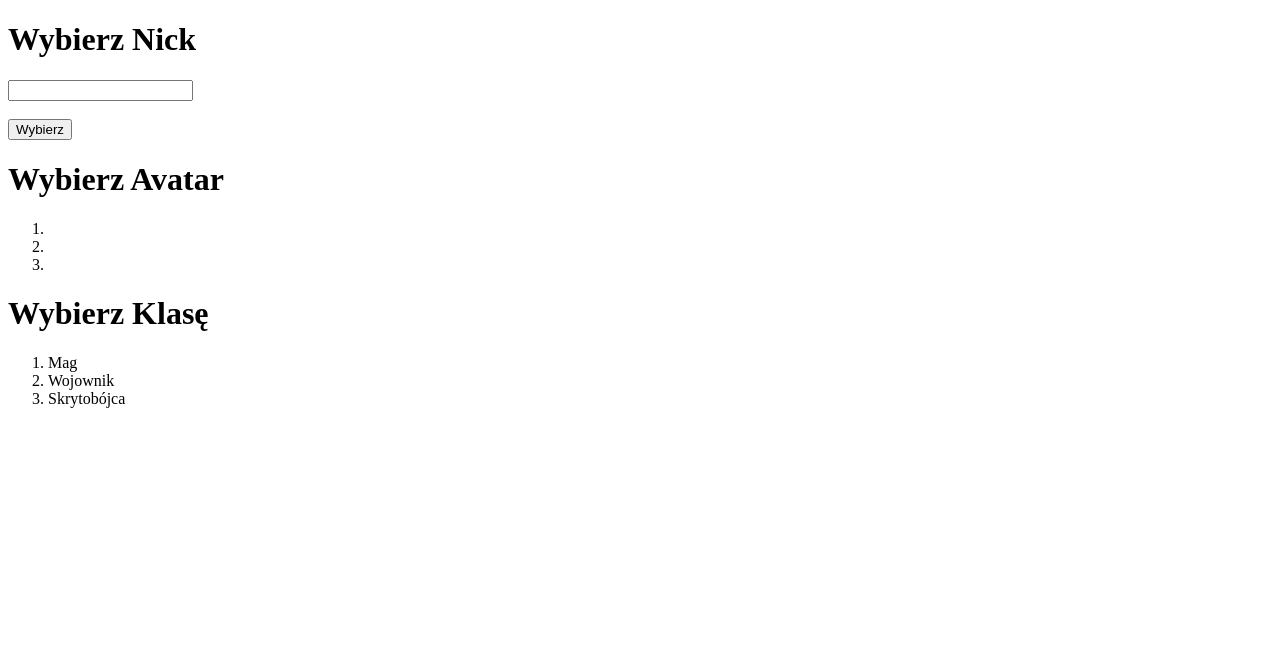
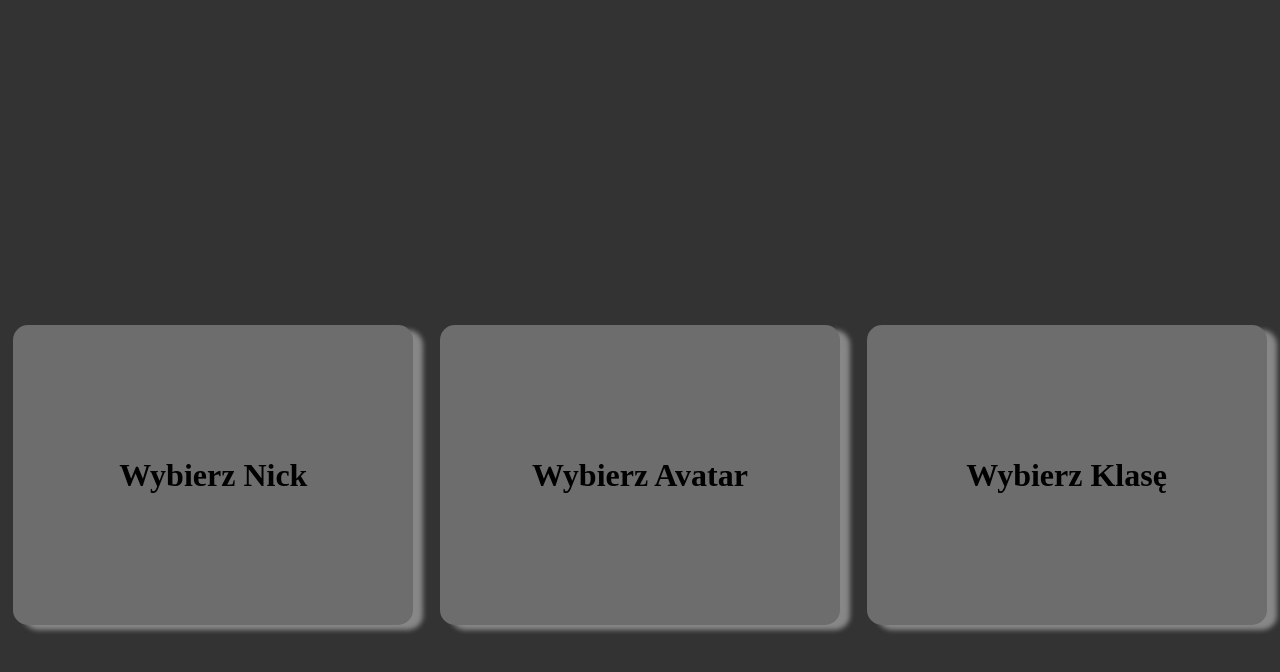
Before and after one commit to Kitemo0/simple-websites, a plain HTML site: page unfolding_tiles.html in a window 1280 px wide. Drawn offline with Linux system fonts and the light colour scheme.

Commit message:
Update unfolding_tiles.html

```diff
--- a/unfolding_tiles.html
+++ b/unfolding_tiles.html
@@ -3,7 +3,7 @@
 <head>
     <meta charset="UTF-8">
     <meta name="viewport" content="width=device-width, initial-scale=1.0">
-    <link rel="stylesheet" href="index.css">
+    <link rel="stylesheet" href="unfolding_tiles.css">
     <title>Document</title>
 </head>
 <body>
```
